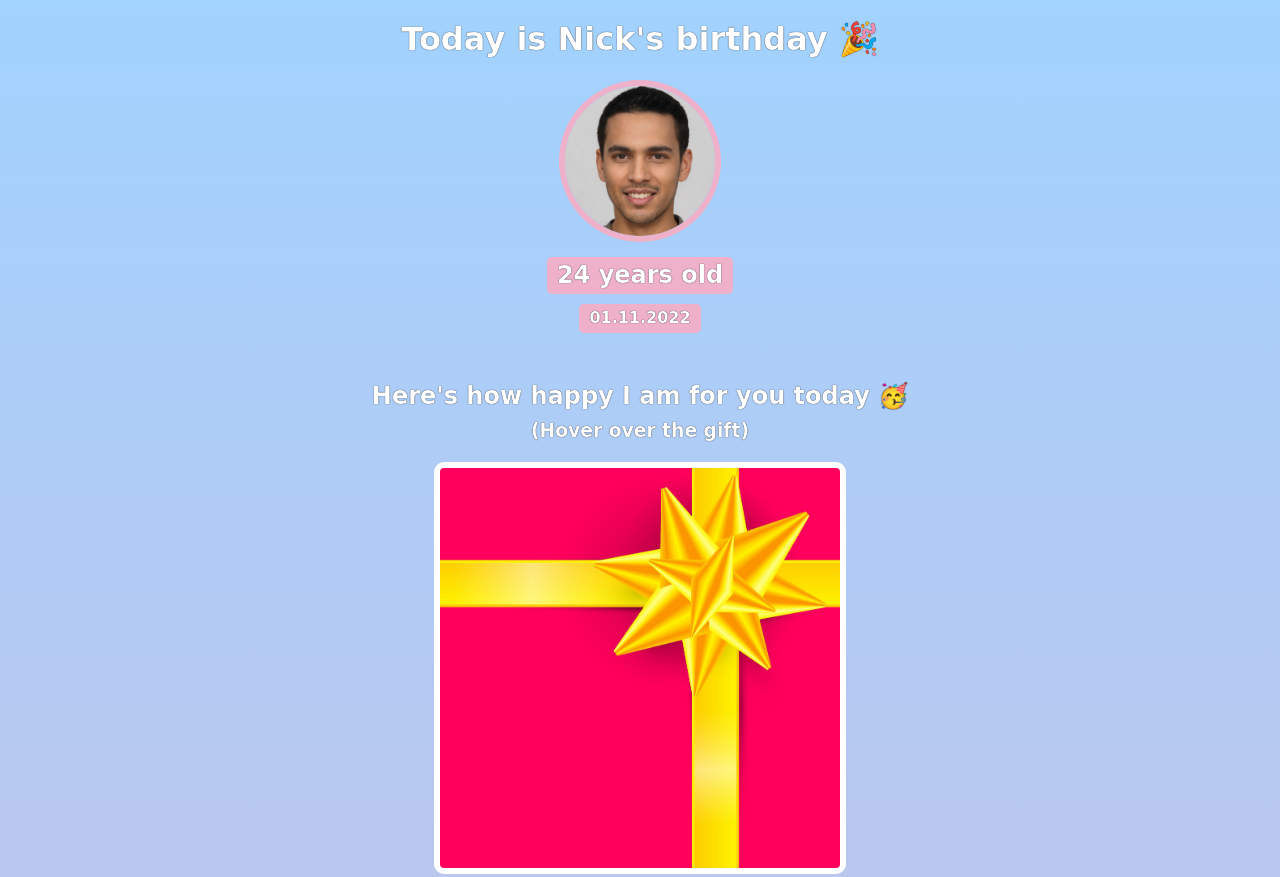
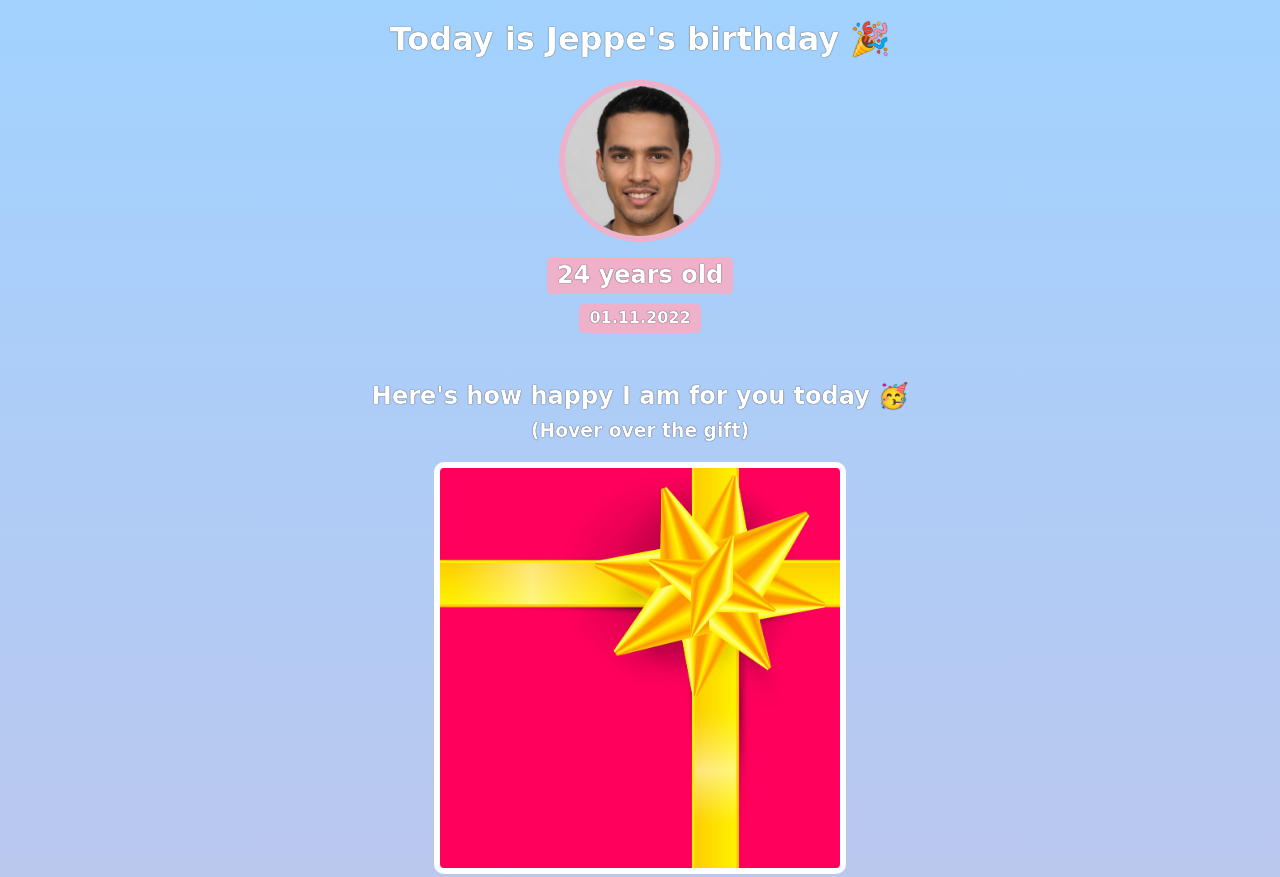
Before and after one commit to Kratluskeren/birthday-gift-site, a plain HTML site: page index.html in a window 1280 px wide. Shown: the top 877 px of the page. Drawn offline with nearby package versions, Linux system fonts and the light colour scheme; a web font is replaced by a local one.

Commit message:
change the name to Jeppe

```diff
--- a/index.html
+++ b/index.html
@@ -7,7 +7,7 @@
     </head>
     <body>
         <div id="header">
-            <h1>Today is Nick's birthday 🎉</h1>
+            <h1>Today is Jeppe's birthday 🎉</h1>
             <img id="bff-img" src="images/nick.jpg">
             <h2 id="bday-age">24 years old</h2>
             <h4 id="bday-date">01.11.2022</h4>
```
